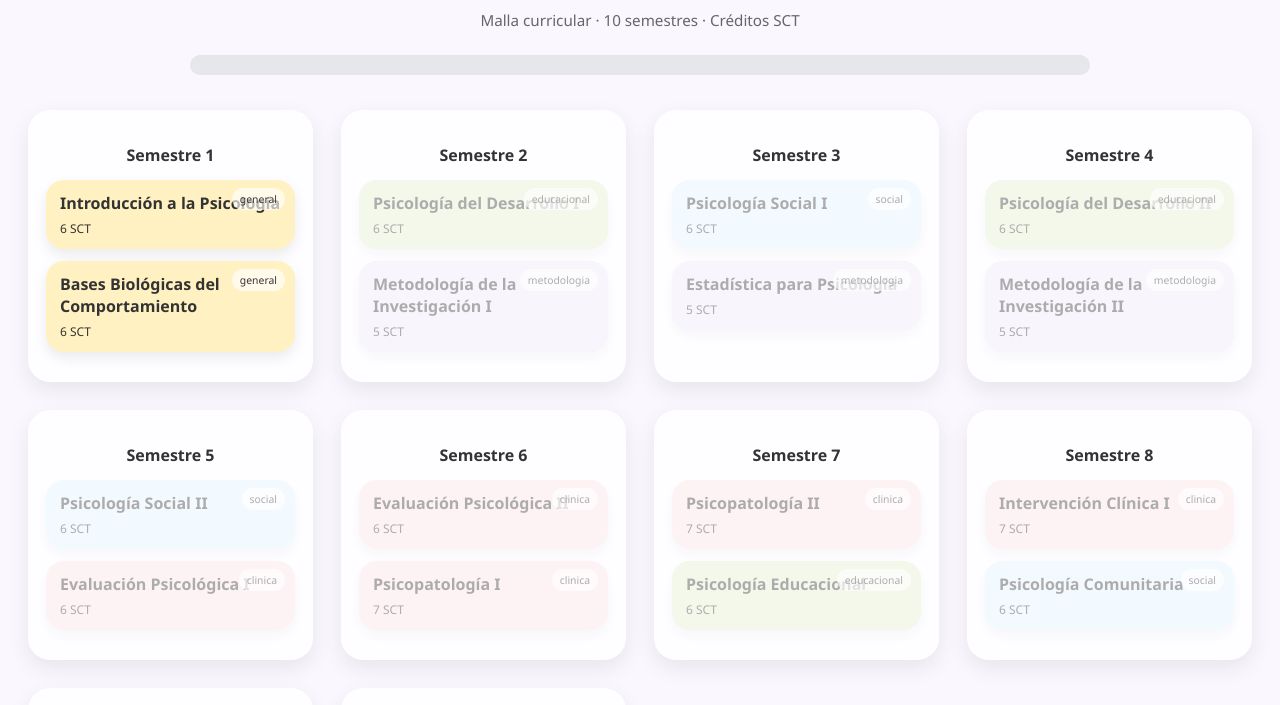
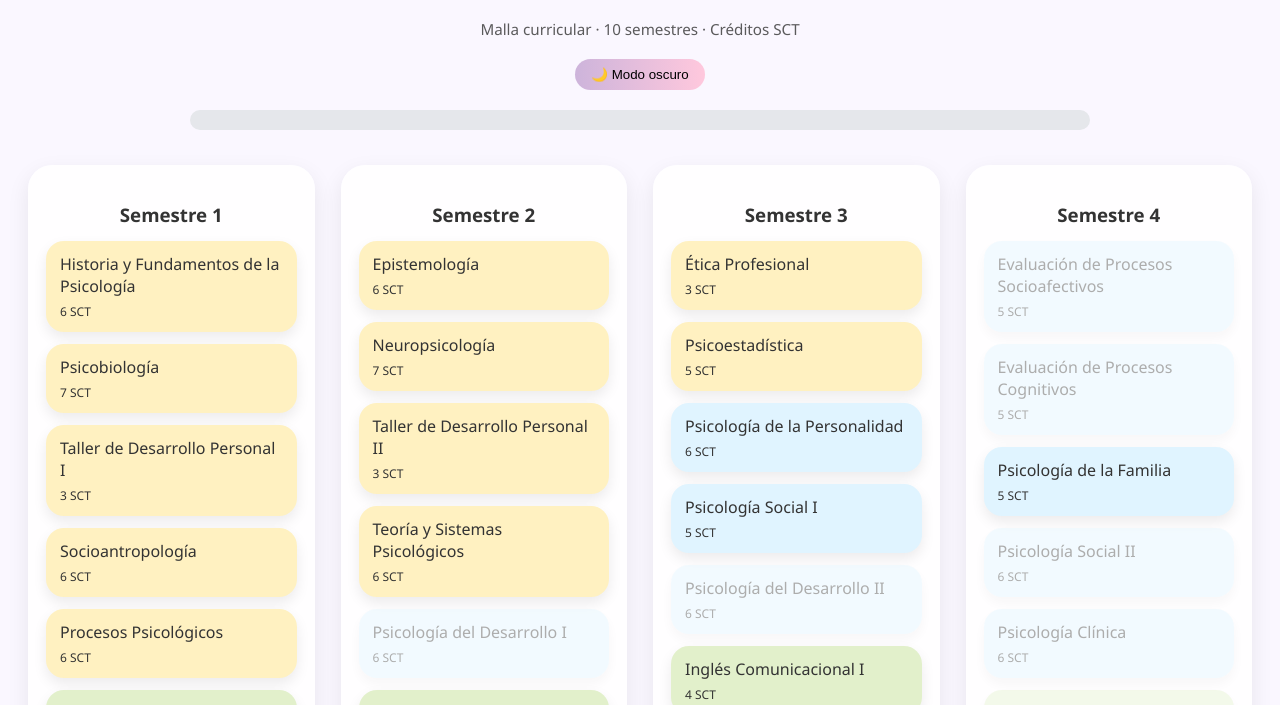
Before and after one commit to bingus036/malla-curricular-psicologia-ubb, a plain HTML site: page index.html in a window 1280 px wide. Shown: the part 95-800 px from the top of the page. Drawn offline with Linux system fonts and the light colour scheme.

Commit message:
Update index.html

```diff
--- a/index.html
+++ b/index.html
@@ -2,144 +2,168 @@
 <html lang="es">
 <head>
   <meta charset="UTF-8" />
-  <meta name="viewport" content="width=device-width, initial-scale=1.0" />
+  <meta name="viewport" content="width=device-width, initial-scale=1.0"/>
   <title>Malla Curricular Psicología</title>
 
   <style>
     :root {
-      --clinica: #fde2e4;
-      --educacional: #e2f0cb;
-      --social: #e0f4ff;
-      --metodologia: #ede7f6;
-      --general: #fff1c1;
+      --basica: #fff1c1;
+      --disciplinaria: #e0f4ff;
+      --practica: #fde2e4;
+      --integral: #e2f0cb;
+      --electivos: #ede7f6;
       --aprobado: #b7e4c7;
       --fondo: #faf7ff;
+      --texto: #333;
+      --card: rgba(255,255,255,0.85);
+    }
+
+    body.dark {
+      --fondo: #1f1f2b;
+      --texto: #f3f4f6;
+      --card: rgba(40,40,60,0.85);
     }
 
     body {
-      font-family: "Poppins", "Segoe UI", sans-serif;
+      font-family: "Poppins","Segoe UI",sans-serif;
       background: var(--fondo);
+      color: var(--texto);
       padding: 20px;
-      color: #333;
+      transition: background 0.4s, color 0.4s;
     }
 
-    h1 {
-      text-align: center;
-      margin-bottom: 5px;
+    h1,h2 { text-align: center; }
+    h2 { font-weight: 400; font-size: 0.95em; opacity: .8; }
+
+    .toggle {
+      display:flex;
+      justify-content:center;
+      margin: 20px 0;
     }
 
-    h2 {
-      text-align: center;
-      font-weight: 400;
-      font-size: 0.95em;
-      margin-bottom: 25px;
-      color: #666;
+    .toggle button {
+      border:none;
+      border-radius:999px;
+      padding:8px 16px;
+      cursor:pointer;
+      background: linear-gradient(90deg,#cdb4db,#ffc8dd);
+      transition: transform .2s;
     }
 
-    /* PROGRESO */
+    .toggle button:hover { transform: scale(1.05); }
+
     .progress-container {
-      max-width: 900px;
+      max-width:900px;
       margin: 0 auto 35px;
     }
 
     .progress-bar {
-      height: 20px;
-      background: #e5e7eb;
-      border-radius: 999px;
-      overflow: hidden;
+      height:20px;
+      background:#e5e7eb;
+      border-radius:999px;
+      overflow:hidden;
     }
 
     .progress {
-      height: 100%;
-      width: 0%;
-      background: linear-gradient(90deg, #cdb4db, #ffc8dd, #ffafcc);
-      transition: width 0.3s;
+      height:100%;
+      width:0%;
+      background: linear-gradient(90deg,#cdb4db,#ffc8dd,#ffafcc);
+      transition: width .4s;
     }
 
-    /* SEMESTRES */
     .semesters {
-      display: grid;
-      grid-template-columns: repeat(auto-fit, minmax(260px, 1fr));
-      gap: 28px;
-      max-width: 1400px;
-      margin: auto;
+      display:grid;
+      grid-template-columns: repeat(auto-fit,minmax(260px,1fr));
+      gap:26px;
+      max-width:1500px;
+      margin:auto;
     }
 
     .semester {
-      background: rgba(255,255,255,0.75);
-      backdrop-filter: blur(6px);
-      border-radius: 22px;
-      padding: 18px;
-      box-shadow: 0 8px 22px rgba(0,0,0,0.08);
+      background: var(--card);
+      backdrop-filter: blur(8px);
+      border-radius:24px;
+      padding:18px;
+      box-shadow: 0 8px 22px rgba(0,0,0,.08);
+      animation: fadeIn .6s ease;
+    }
+
+    @keyframes fadeIn {
+      from { opacity:0; transform: translateY(8px); }
+      to { opacity:1; transform: translateY(0); }
     }
 
     .semester h3 {
-      text-align: center;
-      margin-bottom: 14px;
-      font-size: 1em;
+      text-align:center;
+      margin-bottom:14px;
     }
 
-    /* RAMOS */
     .course {
-      border-radius: 18px;
-      padding: 12px 14px;
-      margin-bottom: 12px;
-      cursor: pointer;
-      box-shadow: 0 6px 14px rgba(0,0,0,0.08);
-      transition: transform 0.2s, box-shadow 0.2s, opacity 0.2s;
-      position: relative;
+      border-radius:18px;
+      padding:12px 14px;
+      margin-bottom:12px;
+      cursor:pointer;
+      box-shadow: 0 6px 14px rgba(0,0,0,.08);
+      transition: transform .2s, box-shadow .2s, opacity .2s;
+      position:relative;
     }
 
     .course:hover {
-      transform: translateY(-3px);
-      box-shadow: 0 10px 22px rgba(0,0,0,0.15);
+      transform: translateY(-4px) scale(1.01);
+      box-shadow: 0 12px 26px rgba(0,0,0,.18);
     }
 
-    .course.completed {
-      background: var(--aprobado) !important;
+    .course.completed { background: var(--aprobado) !important; }
+    .course.locked { opacity:.4; cursor:not-allowed; }
+
+    .credits { font-size:.75em; margin-top:6px; }
+
+    .tooltip {
+      position:absolute;
+      bottom:110%;
+      left:50%;
+      transform: translateX(-50%);
+      background: rgba(0,0,0,.75);
+      color:#fff;
+      padding:6px 10px;
+      border-radius:10px;
+      font-size:.7em;
+      white-space:nowrap;
+      opacity:0;
+      pointer-events:none;
+      transition: opacity .2s, transform .2s;
     }
 
-    .course.locked {
-      opacity: 0.4;
-      cursor: not-allowed;
+    .course:hover .tooltip {
+      opacity:1;
+      transform: translate(-50%,-4px);
     }
 
-    .credits {
-      font-size: 0.75em;
-      margin-top: 6px;
-    }
-
-    .tag {
-      position: absolute;
-      top: 8px;
-      right: 10px;
-      font-size: 0.65em;
-      padding: 4px 8px;
-      border-radius: 999px;
-      background: rgba(255,255,255,0.65);
-    }
-
-    /* LEYENDA */
     .legend {
-      max-width: 900px;
-      margin: 35px auto 10px;
-      display: flex;
-      flex-wrap: wrap;
-      gap: 12px;
-      justify-content: center;
-      font-size: 0.8em;
+      max-width:1000px;
+      margin:35px auto 10px;
+      display:flex;
+      flex-wrap:wrap;
+      gap:12px;
+      justify-content:center;
+      font-size:.8em;
     }
 
     .legend span {
-      padding: 6px 12px;
-      border-radius: 999px;
+      padding:6px 12px;
+      border-radius:999px;
     }
   </style>
 </head>
+
 <body>
 
 <h1>🧠 Psicología</h1>
 <h2>Malla curricular · 10 semestres · Créditos SCT</h2>
+
+<div class="toggle">
+  <button onclick="toggleDark()">🌙 Modo oscuro</button>
+</div>
 
 <div class="progress-container">
   <div class="progress-bar">
@@ -150,112 +174,93 @@
 <div class="semesters" id="semesters"></div>
 
 <div class="legend">
-  <span style="background:var(--clinica)">🩷 Clínica</span>
-  <span style="background:var(--educacional)">💚 Educacional</span>
-  <span style="background:var(--social)">💙 Social</span>
-  <span style="background:var(--metodologia)">💜 Metodología</span>
-  <span style="background:var(--general)">💛 General</span>
+  <span style="background:var(--basica)">💛 Formación Básica</span>
+  <span style="background:var(--disciplinaria)">💙 Formación Disciplinaria</span>
+  <span style="background:var(--practica)">🩷 Formación Práctica</span>
+  <span style="background:var(--integral)">💚 Formación Integral</span>
+  <span style="background:var(--electivos)">💜 Electivos</span>
 </div>
 
 <script>
-  const courses = [
-    // SEMESTRE 1
-    { id: 1, name: "Introducción a la Psicología", semester: 1, credits: 6, area: "general", prereq: [] },
-    { id: 2, name: "Bases Biológicas del Comportamiento", semester: 1, credits: 6, area: "general", prereq: [] },
+const courses = [
+  {id:1,name:"Historia y Fundamentos de la Psicología",semester:1,credits:6,area:"basica",prereq:[]},
+  {id:2,name:"Psicobiología",semester:1,credits:7,area:"basica",prereq:[]},
+  {id:3,name:"Taller de Desarrollo Personal I",semester:1,credits:3,area:"basica",prereq:[]},
+  {id:4,name:"Socioantropología",semester:1,credits:6,area:"basica",prereq:[]},
+  {id:5,name:"Procesos Psicológicos",semester:1,credits:6,area:"basica",prereq:[]},
+  {id:6,name:"Oferta Institucional",semester:1,credits:2,area:"integral",prereq:[]},
 
-    // SEMESTRE 2
-    { id: 3, name: "Psicología del Desarrollo I", semester: 2, credits: 6, area: "educacional", prereq: [1] },
-    { id: 4, name: "Metodología de la Investigación I", semester: 2, credits: 5, area: "metodologia", prereq: [1] },
+  {id:7,name:"Epistemología",semester:2,credits:6,area:"basica",prereq:[]},
+  {id:8,name:"Neuropsicología",semester:2,credits:7,area:"basica",prereq:[]},
+  {id:9,name:"Taller de Desarrollo Personal II",semester:2,credits:3,area:"basica",prereq:[]},
+  {id:10,name:"Teoría y Sistemas Psicológicos",semester:2,credits:6,area:"basica",prereq:[]},
+  {id:11,name:"Psicología del Desarrollo I",semester:2,credits:6,area:"disciplinaria",prereq:[5]},
+  {id:12,name:"Oferta Institucional",semester:2,credits:2,area:"integral",prereq:[]},
 
-    // SEMESTRE 3
-    { id: 5, name: "Psicología Social I", semester: 3, credits: 6, area: "social", prereq: [1] },
-    { id: 6, name: "Estadística para Psicología", semester: 3, credits: 5, area: "metodologia", prereq: [4] },
+  {id:13,name:"Ética Profesional",semester:3,credits:3,area:"basica",prereq:[]},
+  {id:14,name:"Psicoestadística",semester:3,credits:5,area:"basica",prereq:[]},
+  {id:15,name:"Psicología de la Personalidad",semester:3,credits:6,area:"disciplinaria",prereq:[]},
+  {id:16,name:"Psicología Social I",semester:3,credits:5,area:"disciplinaria",prereq:[]},
+  {id:17,name:"Psicología del Desarrollo II",semester:3,credits:6,area:"disciplinaria",prereq:[11]},
+  {id:18,name:"Inglés Comunicacional I",semester:3,credits:4,area:"integral",prereq:[]},
 
-    // SEMESTRE 4
-    { id: 7, name: "Psicología del Desarrollo II", semester: 4, credits: 6, area: "educacional", prereq: [3] },
-    { id: 8, name: "Metodología de la Investigación II", semester: 4, credits: 5, area: "metodologia", prereq: [4] },
+  {id:19,name:"Evaluación de Procesos Socioafectivos",semester:4,credits:5,area:"disciplinaria",prereq:[15]},
+  {id:20,name:"Evaluación de Procesos Cognitivos",semester:4,credits:5,area:"disciplinaria",prereq:[14]},
+  {id:21,name:"Psicología de la Familia",semester:4,credits:5,area:"disciplinaria",prereq:[]},
+  {id:22,name:"Psicología Social II",semester:4,credits:6,area:"disciplinaria",prereq:[16]},
+  {id:23,name:"Psicología Clínica",semester:4,credits:6,area:"disciplinaria",prereq:[15,17]},
+  {id:24,name:"Inglés Comunicacional II",semester:4,credits:4,area:"integral",prereq:[18]},
+];
 
-    // SEMESTRE 5
-    { id: 9, name: "Psicología Social II", semester: 5, credits: 6, area: "social", prereq: [5] },
-    { id: 10, name: "Evaluación Psicológica I", semester: 5, credits: 6, area: "clinica", prereq: [7] },
+let completed = JSON.parse(localStorage.getItem("completed")||"[]");
 
-    // SEMESTRE 6
-    { id: 11, name: "Evaluación Psicológica II", semester: 6, credits: 6, area: "clinica", prereq: [10] },
-    { id: 12, name: "Psicopatología I", semester: 6, credits: 7, area: "clinica", prereq: [7] },
+function toggleDark(){
+  document.body.classList.toggle("dark");
+}
 
-    // SEMESTRE 7
-    { id: 13, name: "Psicopatología II", semester: 7, credits: 7, area: "clinica", prereq: [12] },
-    { id: 14, name: "Psicología Educacional", semester: 7, credits: 6, area: "educacional", prereq: [7] },
+function canUnlock(course){
+  return course.prereq.every(p => completed.includes(p));
+}
 
-    // SEMESTRE 8
-    { id: 15, name: "Intervención Clínica I", semester: 8, credits: 7, area: "clinica", prereq: [13] },
-    { id: 16, name: "Psicología Comunitaria", semester: 8, credits: 6, area: "social", prereq: [9] },
+function render(){
+  const container = document.getElementById("semesters");
+  container.innerHTML = "";
+  for(let s=1;s<=10;s++){
+    const box = document.createElement("div");
+    box.className="semester";
+    box.innerHTML=`<h3>Semestre ${s}</h3>`;
+    courses.filter(c=>c.semester===s).forEach(c=>{
+      const div=document.createElement("div");
+      div.className="course";
+      div.style.background=`var(--${c.area})`;
+      if(!canUnlock(c)&&!completed.includes(c.id)) div.classList.add("locked");
+      if(completed.includes(c.id)) div.classList.add("completed");
 
-    // SEMESTRE 9
-    { id: 17, name: "Intervención Clínica II", semester: 9, credits: 7, area: "clinica", prereq: [15] },
-    { id: 18, name: "Ética Profesional", semester: 9, credits: 4, area: "general", prereq: [] },
+      div.onclick=()=>{
+        if(div.classList.contains("locked")) return;
+        completed.includes(c.id)
+          ? completed=completed.filter(i=>i!==c.id)
+          : completed.push(c.id);
+        localStorage.setItem("completed",JSON.stringify(completed));
+        render();
+      };
 
-    // SEMESTRE 10
-    { id: 19, name: "Práctica Profesional", semester: 10, credits: 12, area: "clinica", prereq: [17] },
-    { id: 20, name: "Seminario de Título", semester: 10, credits: 8, area: "metodologia", prereq: [8] }
-  ];
-
-  const semestersDiv = document.getElementById("semesters");
-  const progressBar = document.getElementById("progress");
-  let completed = JSON.parse(localStorage.getItem("completed")) || [];
-
-  function canUnlock(course) {
-    return course.prereq.every(p => completed.includes(p));
+      div.innerHTML=`
+        ${c.name}
+        <div class="credits">${c.credits} SCT</div>
+        ${c.prereq.length?`<div class="tooltip">Prerrequisito pendiente</div>`:""}
+      `;
+      box.appendChild(div);
+    });
+    container.appendChild(box);
   }
 
-  function updateProgress() {
-    const totalCredits = courses.reduce((s, c) => s + c.credits, 0);
-    const doneCredits = courses.filter(c => completed.includes(c.id)).reduce((s, c) => s + c.credits, 0);
-    progressBar.style.width = (doneCredits / totalCredits) * 100 + "%";
-    progressBar.title = `${doneCredits} / ${totalCredits} SCT`;
-  }
+  const total=courses.reduce((s,c)=>s+c.credits,0);
+  const done=courses.filter(c=>completed.includes(c.id)).reduce((s,c)=>s+c.credits,0);
+  document.getElementById("progress").style.width=(done/total*100)+"%";
+}
 
-  function render() {
-    semestersDiv.innerHTML = "";
-
-    for (let s = 1; s <= 10; s++) {
-      const sem = document.createElement("div");
-      sem.className = "semester";
-      sem.innerHTML = `<h3>Semestre ${s}</h3>`;
-
-      courses.filter(c => c.semester === s).forEach(course => {
-        const div = document.createElement("div");
-        div.className = "course";
-        div.style.background = `var(--${course.area})`;
-
-        if (!canUnlock(course)) div.classList.add("locked");
-        if (completed.includes(course.id)) div.classList.add("completed");
-
-        div.innerHTML = `
-          <strong>${course.name}</strong>
-          <div class="credits">${course.credits} SCT</div>
-          <span class="tag">${course.area}</span>
-        `;
-
-        div.onclick = () => {
-          if (!canUnlock(course)) return;
-          completed = completed.includes(course.id)
-            ? completed.filter(id => id !== course.id)
-            : [...completed, course.id];
-          localStorage.setItem("completed", JSON.stringify(completed));
-          render();
-          updateProgress();
-        };
-
-        sem.appendChild(div);
-      });
-
-      semestersDiv.appendChild(sem);
-    }
-  }
-
-  render();
-  updateProgress();
+render();
 </script>
 
 </body>
```
